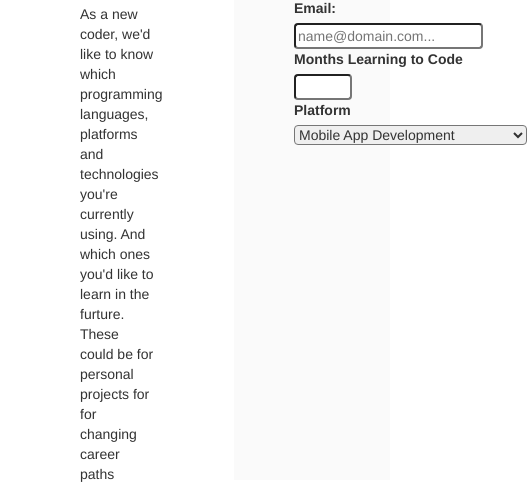
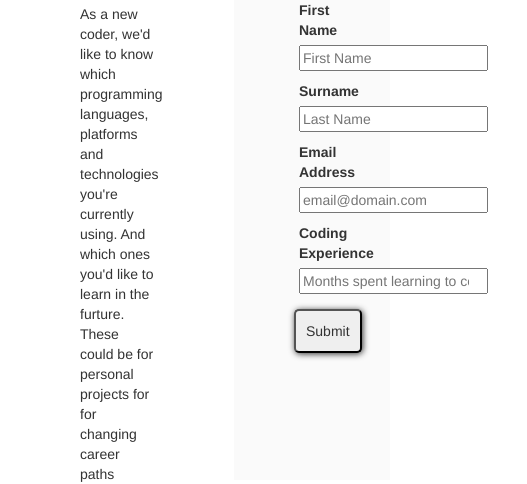
Before and after one commit to darrenisaacs/freeCodeCamp-SurveyForm, a plain HTML site: page index.html in a window 390 px wide. Shown: the part 364-848 px from the top of the page, 527 px wide, since content can reach past the window. Drawn offline with nearby package versions, Linux system fonts and the light colour scheme.

Commit message:
Updated CSS
- added media query
- updated forms div to fix issue with padding when viewed on >1000px

```diff
--- a/index.html
+++ b/index.html
@@ -17,18 +17,59 @@
         <div class="page">
             <!--Informational Box-->
             <div class="information">
-                <h1 id="title">Let Us Know What <br> You're Learning</h1>
+                <h1 id="title">Let Us Know What <br> You're Learning.</h1>
                 <p id="description">As a new coder, we'd like to know which programming languages, platforms and technologies you're currently using. And which ones you'd like to learn in the furture. These could be for personal projects for for changing career paths</p>
             </div>
 
             <!--Survey Form Box-->
             <div class="surveyform">
-                <form id="survey-form">
+                <form action="" id="survey-form">
                     <h2> Tell Us About<br>Your Coding Journey</h2>
+                    <hr>
+                    <div class="form-row-tab">
+                        <div class="label-text-align">
+                            <label for="" id="name-label">First Name</label>
+                        </div>
+                        <div class="label-input-align">
+                            <input type="text" id="name" placeholder="First Name">
+                        </div>
+                    </div>
+                    <div class="form-row-tab">
+                        <div class="label-text-align">
+                            <label for="" id="surname-label">Surname</label>
+                        </div>
+                        <div class="label-input-align">
+                            <input type="text" id="surname" placeholder="Last Name">
+                        </div>
+                    </div>
+
+                    <div class="form-row-tab">
+                        <div class="label-text-align">
+                            <label for="" id="surname-label">Email Address</label>
+                        </div>
+                        <div class="label-input-align">
+                            <input type="email" id="email" placeholder="email@domain.com">
+                        </div>
+                    </div>
+
+                    <div class="form-row-tab">
+                        <div class="label-text-align">
+                            <label for="" id="surname-label">Coding Experience</label>
+                        </div>
+                        <div class="label-input-align">
+                            <input type="number" id="number" placeholder="Months spent learning to code">
+                        </div>
+                    </div>
+
+                    <button id="submit" class="button">Submit</button>
+                </form>
+
+
+
+                <!--<form id="survey-form">
 
                     <hr>
                     <div>
-
                         <div class="form-row">
                             <label for="name" id="name-label">First Name</label>
                             <input type="text" id="name" placeholder="First Name">
@@ -53,7 +94,7 @@
                         <input type="number" id="number" min="1" max="24">
                     </div>
                     <div>
-                        <label>Platform</label>
+                        <label>I Prefer</label>
                         <select>
                             <option>Mobile App Development</option>
                             <option>Desktop Application Development</option>
@@ -68,6 +109,7 @@
                     </div>
 
                 </form>
+            -->
             </div>
 
         </div>
--- a/style.css
+++ b/style.css
@@ -8,12 +8,6 @@ body{
     width: 100vw;
     height: 100vh;
 
-}
-
-@media screen and (max-width: 600px){
-    nav {
-        background-image: linear-gradient(45deg, #1DE9B6, #00b8d4);
-    }
 }
 
 nav{
@@ -51,17 +45,21 @@ nav{
     background-color: white;
 }
 
-/*input, select {
+.row{
     display: flex;
-    width: 50%;
-}*/
+    width: 100%;
+}
 
 
 .surveyform{
     display: flex;
-    width: 30%;
+    width: 40%;
+    padding:100px 60px;
+}
 
-    padding:100px 60px;
+#survey-form{
+    display: block;
+    width: 100%;
 }
 
 #title{
@@ -69,8 +67,56 @@ nav{
     font-weight: 600;
 }
 
-input, select{
-    border-radius: 4px;
+.form-row-tab{
     display: flex;
-    flex-basis: 100%;
+    box-sizing: border-box;
+    padding: 5px;
 }
+
+.label-text-align{
+    display: inline-block;
+    width: 30%;
+}
+
+.label-input-align{
+    display: inline-block;
+    width: 200px;
+}
+
+.label-input-align input{
+    display: inline-block;
+    width: 250px;
+}
+
+@media (max-width: 1000px){
+    nav {
+        background-image: linear-gradient(45deg, #1DE9B6, #00b8d4);
+    }
+
+    .form-row-tab{
+        display: block;
+        box-sizing: border-box;
+        padding: 5px;
+        width: 100%;
+}
+    .label-text-align{
+        display: flex;
+        width: 100%;
+        box-sizing: border-box;
+}
+
+    .label-input-align{
+        display: flex;
+        width: 100%;
+        box-sizing: border-box;
+}
+}
+
+.button{
+    box-sizing: border-box;
+    padding: 10px;
+    border-radius: 5px;
+    margin-top: 10px;
+    margin-bottom: 10px;
+    box-shadow: 1px 1px 6px;
+}
```
